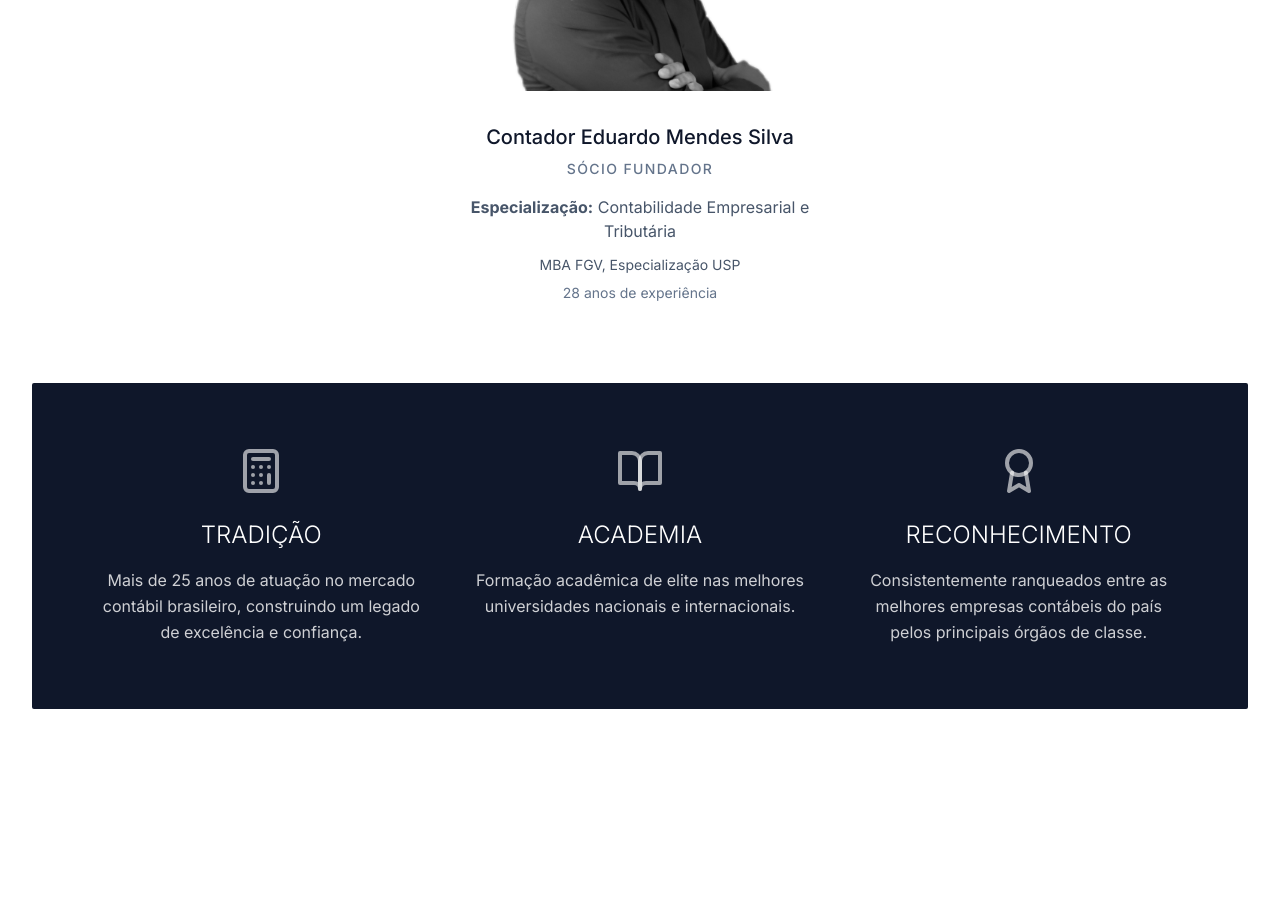
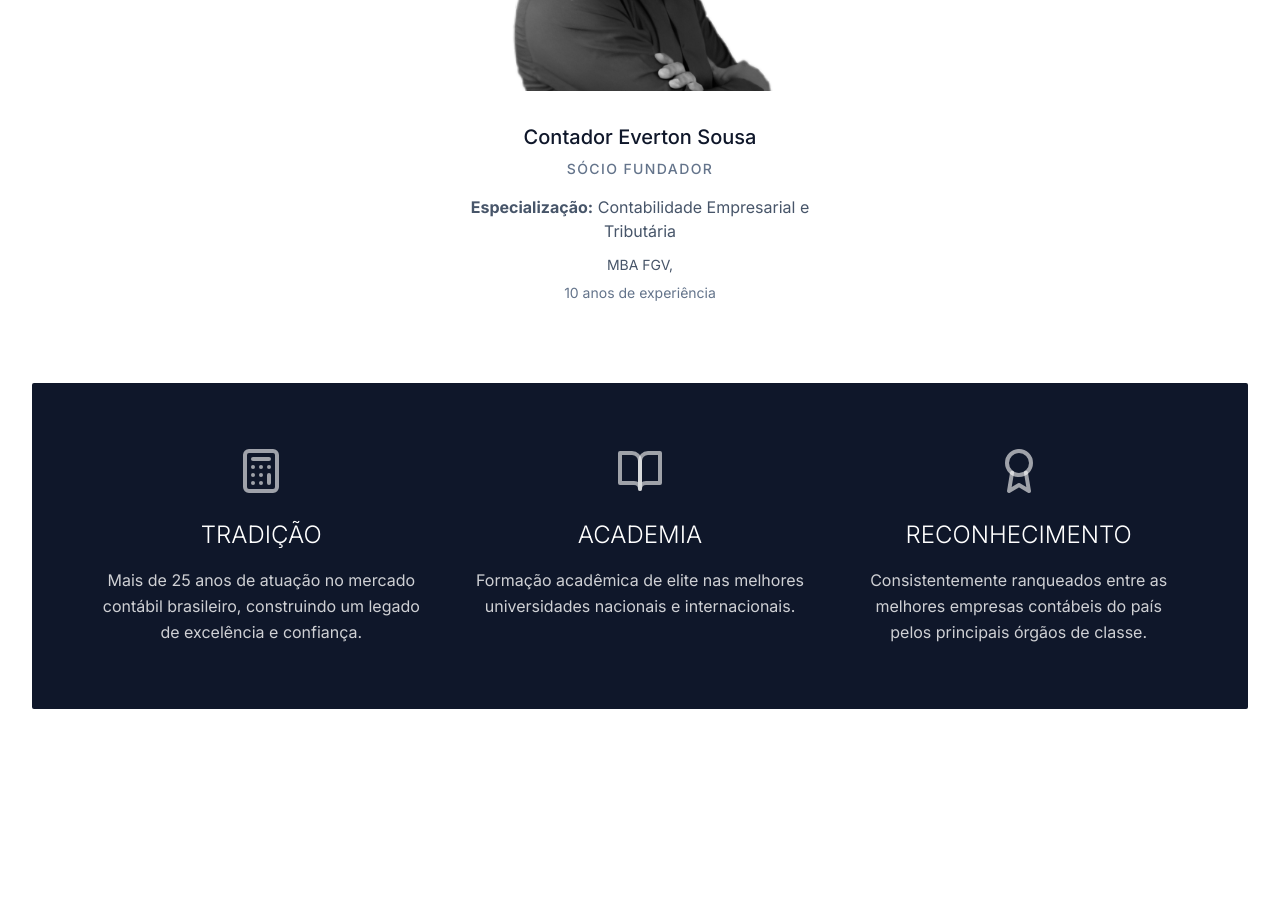
Before and after one commit to joaopedrolemos6/Everton-projeto, a React (Vite) app: page / in a window 1280 px wide. Shown: the part 4320-5226 px from the top of the page. Built offline with nearby package versions, Linux system fonts and the light colour scheme; no server answers.

Commit message:
Update Team.tsx

```diff
--- a/src/components/Team.tsx
+++ b/src/components/Team.tsx
@@ -6,11 +6,11 @@ import profilePhoto from '../assets/images/foto.png';
 const Team = () => {
   const partners = [
     {
-      name: 'Contador Eduardo Mendes Silva',
+      name: 'Contador Everton Sousa',
       position: 'Sócio Fundador',
       specialization: 'Contabilidade Empresarial e Tributária',
-      education: 'MBA FGV, Especialização USP',
-      experience: '28 anos de experiência',
+      education: 'MBA FGV, ',
+      experience: '10 anos de experiência',
       image: profilePhoto
     },
   ];
```
